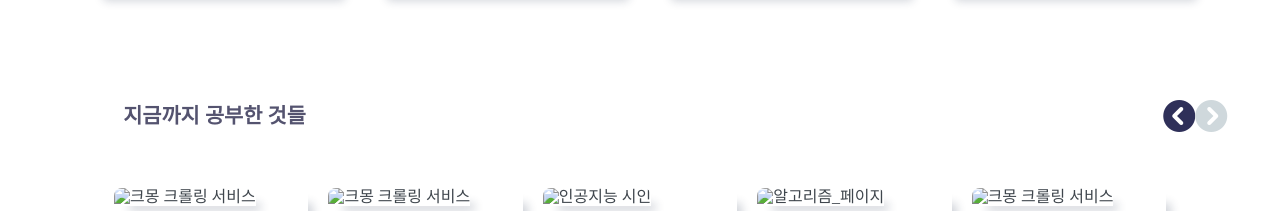
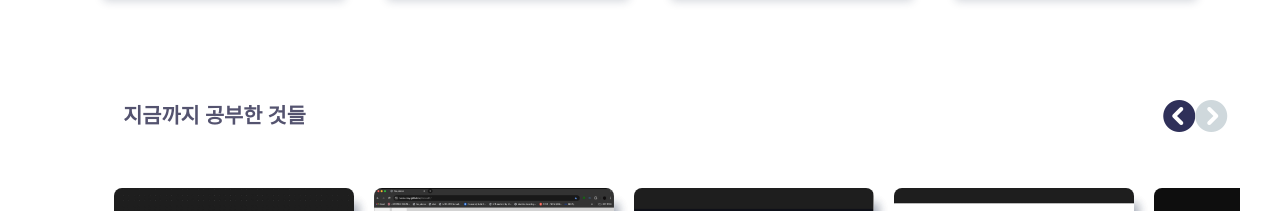
Before and after one commit to yuncic/IntroduceYun, a plain HTML site: page index.html in a window 1280 px wide. Shown: the part 532-743 px from the top of the page. Drawn offline with Linux system fonts and the light colour scheme; the site is published under a folder, as on GitHub Pages, so addresses that start at the root find nothing; a web font is replaced by a local one.

Commit message:
Update index.html

```diff
--- a/index.html
+++ b/index.html
@@ -15,7 +15,7 @@
      <meta propery="og:type" content=" website" />
      <meta property="og:title" content="yun_cic 소개 사이트" />
     <meta property="og:description" content="yun_cic에 대해 소개하는 사이트입니다." />
-    <meta property="og:image" content="img/happy_coder.png" />
+    <meta property="og:image" content="./img/happy_coder.png" />
     <meta property="og:url" content="https://korea-ksy.github.io/IntroduceYun/" />
     <meta property="og:site_name" content="yun_cic" />
 
@@ -24,15 +24,15 @@
     <!-- card 종류: summary, photo, player -->
     <meta name="twitter:title" content="yun_cic 소개 사이트" />
     <meta name="twitter:description" content="yun_cic에 대해 소개하는 사이트입니다." />
-    <meta name="twitter:image" content="img/happy_coder.png" />
+    <meta name="twitter:image" content="./img/happy_coder.png" />
     <meta name="twitter:url" content="https://korea-ksy.github.io/IntroduceYun/" />
     <meta name="twitter:creator" content="yun_cic" />
 
     <!-- 일반적인 favicon 설정-->
-    <link rel="icon" href="img/computer_icon.png"/>
+    <link rel="icon" href="./img/computer_icon.png"/>
 
     <!-- for IOS-->
-    <link rel="apple-touch-icon" href="img/computer_icon.png"/>
+    <link rel="apple-touch-icon" href="./img/computer_icon.png"/>
 
     <!-- CSS Reset(1), 아이콘 폰트, 웹페이지 사용폰트, style.css -->
     <link rel="stylesheet" href="css/nomalize.css" />
@@ -117,7 +117,7 @@
                 <!-- HTML5에서는 data-변수이름 = 변수값 -->
                 <ul class= "class-list" data-position = "0">
                     <li class="class-card">
-                        <img src="/img/happy_coder.png" alt="크몽 크롤링 서비스" class="class-image"/>
+                        <img src="./img/happy_coder.png" alt="크몽 크롤링 서비스" class="class-image"/>
                         <a href="https://kmong.com/gig/368592" target="_blank">
                         <div class="class-container">
                             <div class="class-skill">
@@ -136,7 +136,7 @@
                         </a>
                     </li>
                     <li class="class-card">
-                        <img src="/img/webpage.png" alt="크몽 크롤링 서비스" class="class-image"/>
+                        <img src="./img/webpage.png" alt="크몽 크롤링 서비스" class="class-image"/>
                         <a href="https://korea-ksy.github.io/kimweb1/" target="_blank">
                         <div class="class-container">
                             <div class="class-skill">
@@ -155,7 +155,7 @@
                         </a>
                     </li>
                     <li class="class-card">
-                        <img src="/img/llm.png" alt="인공지능 시인" class="class-image"/>
+                        <img src="./img/llm.png" alt="인공지능 시인" class="class-image"/>
                         <a href="javascript:alert('LLM사용 과금 이슈로 로컬 환경에만 작동되어 첨부하지 않았습니다.');" onfocus="this.blur()">
                         <div class="class-container">
                             <div class="class-skill">
@@ -174,7 +174,7 @@
                         </a>
                     </li>
                     <li class="class-card">
-                        <img src="/img/algorithm.png" alt="알고리즘_페이지" class="class-image"/>
+                        <img src="./img/algorithm.png" alt="알고리즘_페이지" class="class-image"/>
                         <a href="https://busy-scaffold-184.notion.site/2203b133420f4cc3a36ed9faf8b68689?pvs=4" target="_blank">
                         <div class="class-container">
                             <div class="class-skill">
@@ -194,7 +194,7 @@
                     </li>
 
                     <li class="class-card">
-                        <img src="/img/study.png" alt="크몽 크롤링 서비스" class="class-image"/>
+                        <img src="./img/study.png" alt="크몽 크롤링 서비스" class="class-image"/>
                         <a href="https://busy-scaffold-184.notion.site/33985f0144e74997814df5a65f70bc1e?pvs=4" target="_blank">
                         <div class="class-container">
                             <div class="class-skill">
```
